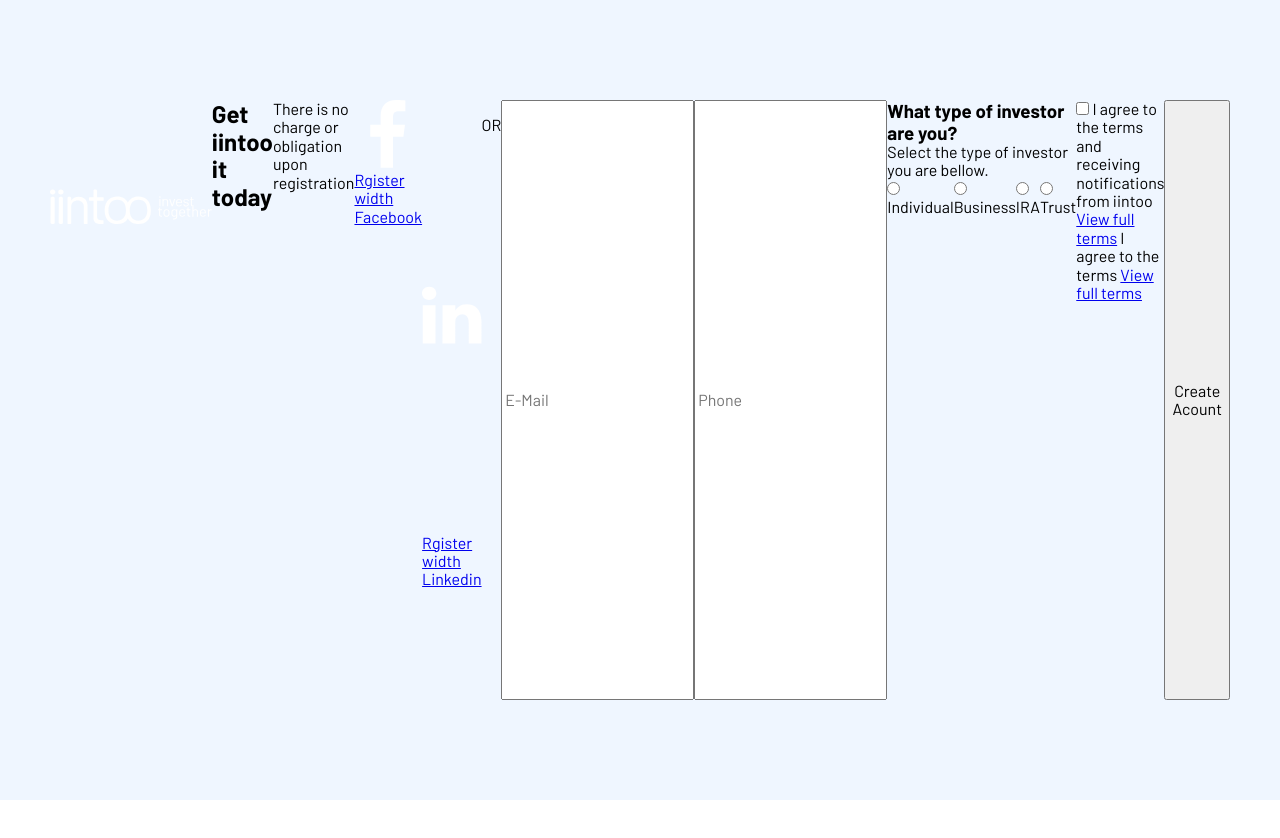
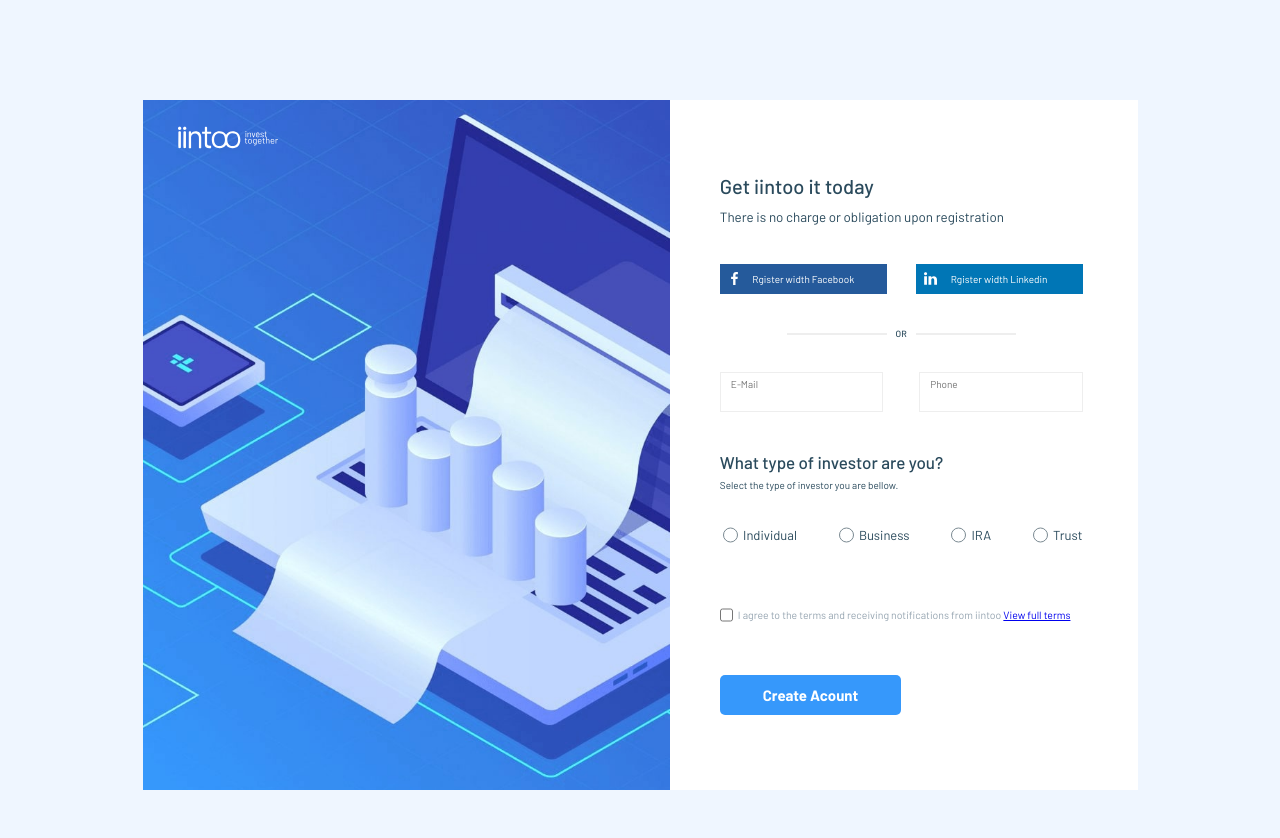
Before and after one commit to vikSivirski/new-block1.1, a plain HTML site: page index.html in a window 1280 px wide. Before the commit the page ends 800 px from the top, so only its background shows below. Drawn offline with Linux system fonts and the light colour scheme; files whose address does not match are found by name.

Commit message:
fixed bugs1.4

```diff
--- a/css/style.css
+++ b/css/style.css
@@ -1,8 +1,8 @@
 @import url("./fonts.css");
 @import url("./variables.css");
 @import url("./global.css");
-@import url("./_left-block.css");
-@import url("./_right-block.css");
+@import url("./left-block.css");
+@import url("./right-block.css");
 @import url("./media.css");
 
 /* @font-face {
```
